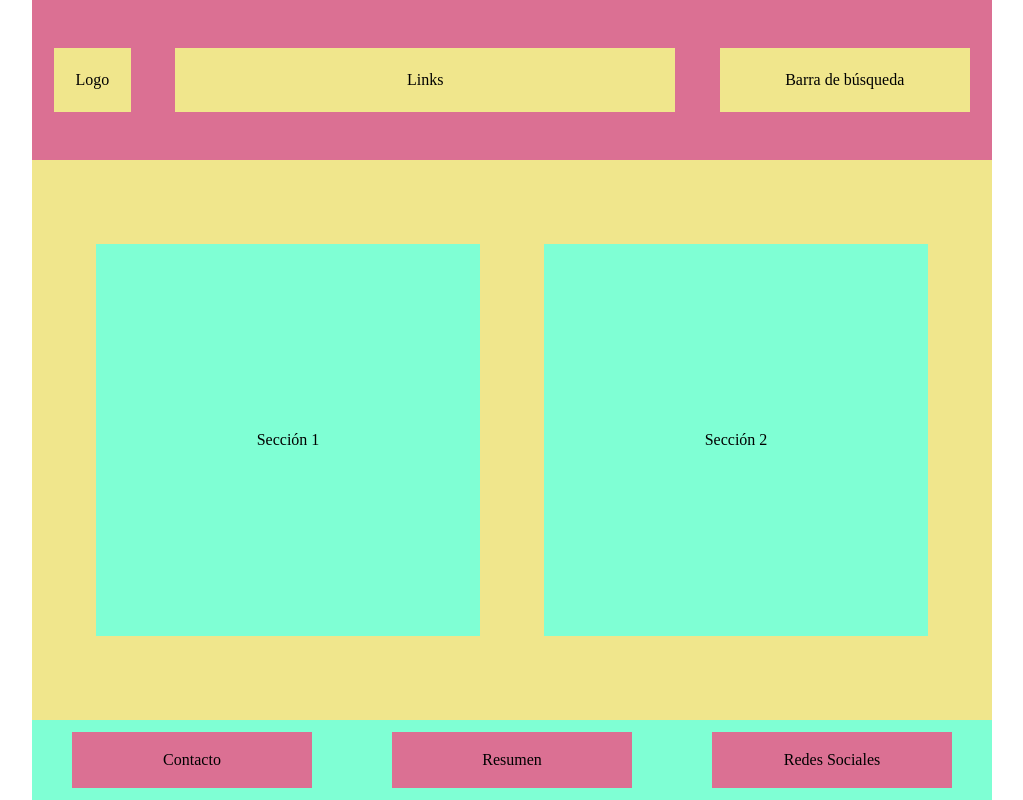
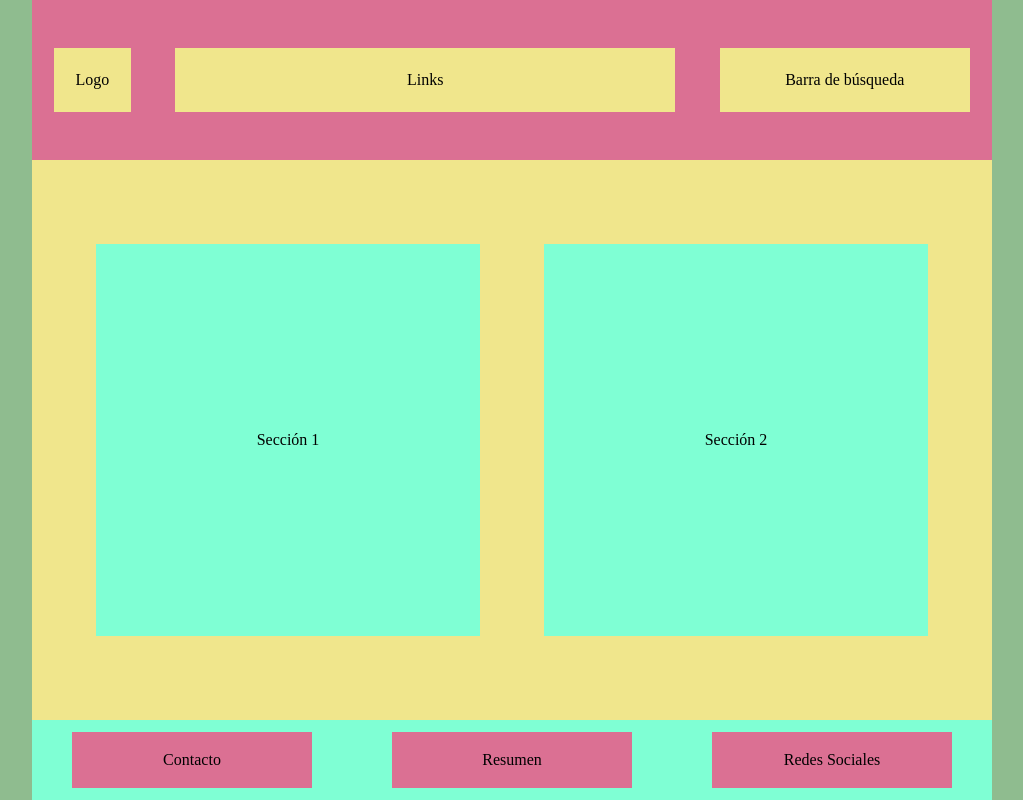
Before and after one commit to PradoAlejandra/gitpages-prueba, a plain HTML site: page index.html in a window 1280 px wide. Shown: the whole page, without its empty margins (128-1151 px from the left). Drawn offline with Linux system fonts and the light colour scheme.

Commit message:
Actualicé color de fondo

```diff
--- a/css/estilos.css
+++ b/css/estilos.css
@@ -8,6 +8,7 @@ body {
     display: flex;
     flex-direction: column;
     align-items: center;
+    background-color: darkseagreen;
 }
 
 nav {
```
